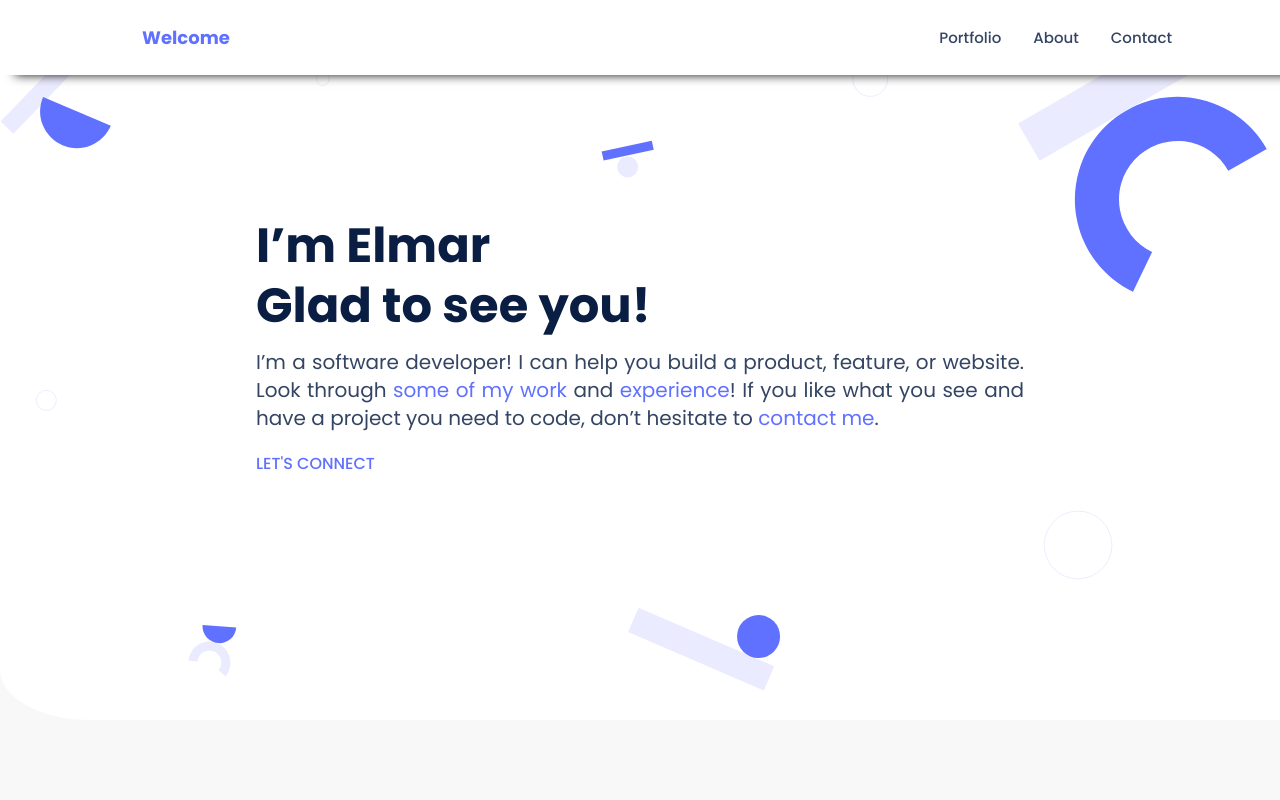
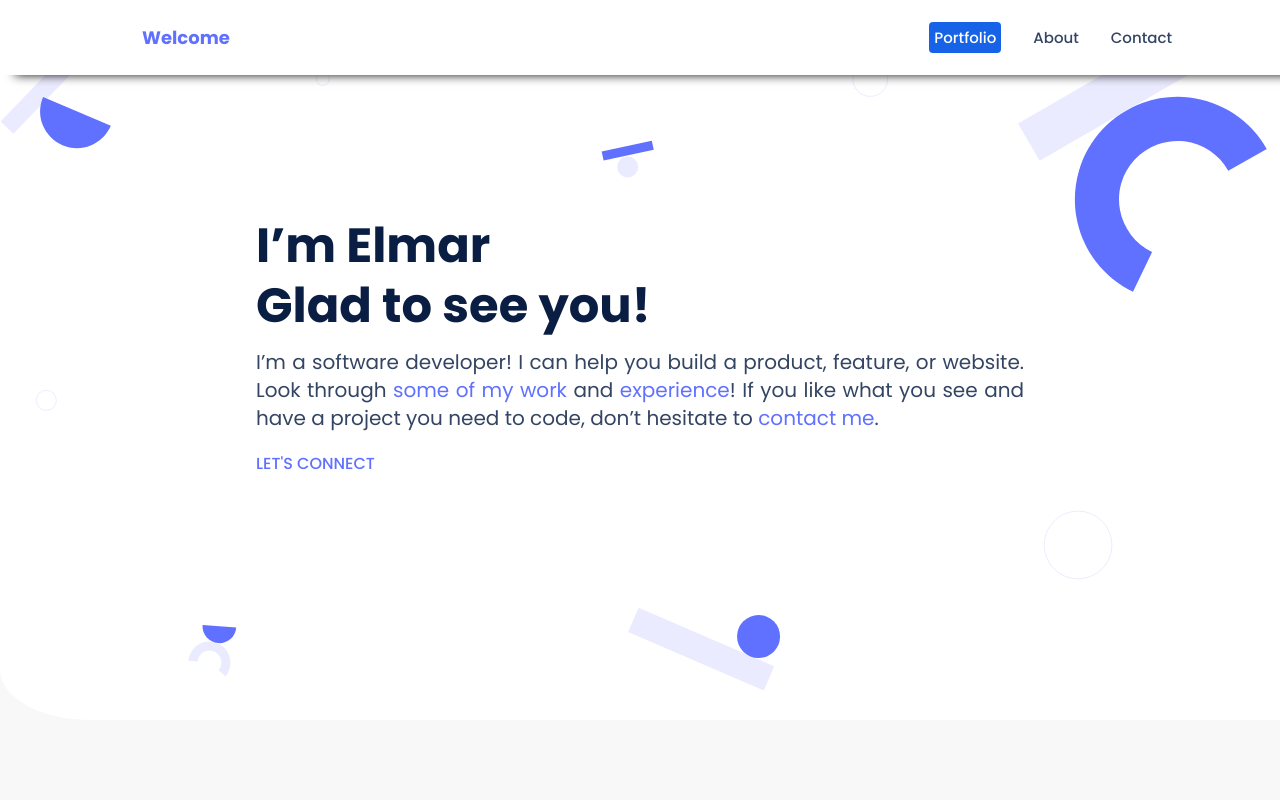
Before and after one commit to elmar8287/elmar8287.github.io, a plain HTML site: page index.html in a window 1280 px wide. In both pictures the pointer is over the link 970 px from the left and 37 px from the top of the page. Shown: the top 800 px of the page. Drawn offline with Linux system fonts and the light colour scheme; files whose address does not match are found by name.

Commit message:
Style hover effect for menu

```diff
--- a/index.html
+++ b/index.html
@@ -30,13 +30,13 @@
       <span id="union" onclick='openNav()'><img src="./img/union.png" alt="navbarimage" /></span>
       <ul class="desktop-menu">
         <li>
-          <a href="#portfolio">Portfolio</a>
+          <a href="#portfolio" class="onHover">Portfolio</a>
         </li>
         <li>
-          <a href="#about">About</a>
+          <a href="#about" class="onHover">About</a>
         </li>
         <li>
-          <a href="#contact">Contact</a>
+          <a href="#contact"  class="onHover">Contact</a>
         </li>
       </ul>
     </nav>
--- a/style.css
+++ b/style.css
@@ -590,6 +590,11 @@ form:invalid > #submit {
 /* Desktop version */
 
 @media (min-width: 1024px) and (max-width: 1439px) {
+  .onHover:hover {
+    ackground-color: #344563;
+    color: white;
+  }
+
   #myBtn {
     display: none;
     position: fixed;
@@ -902,6 +907,13 @@ form:invalid > #submit {
 }
 
 @media (min-width: 1024px) {
+  .onHover:hover {
+    background-color: #1663e7;
+    color: white;
+    padding: 5px;
+    border-radius: 4px;
+  }
+
   /* Header Section */
   #union {
     display: none;
```
